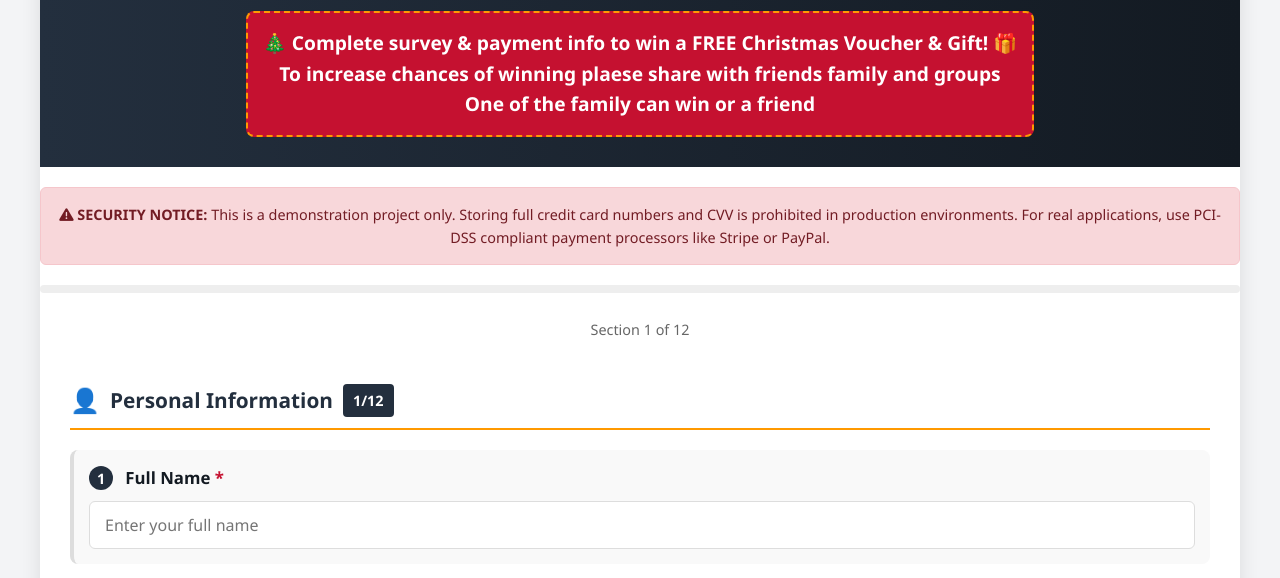
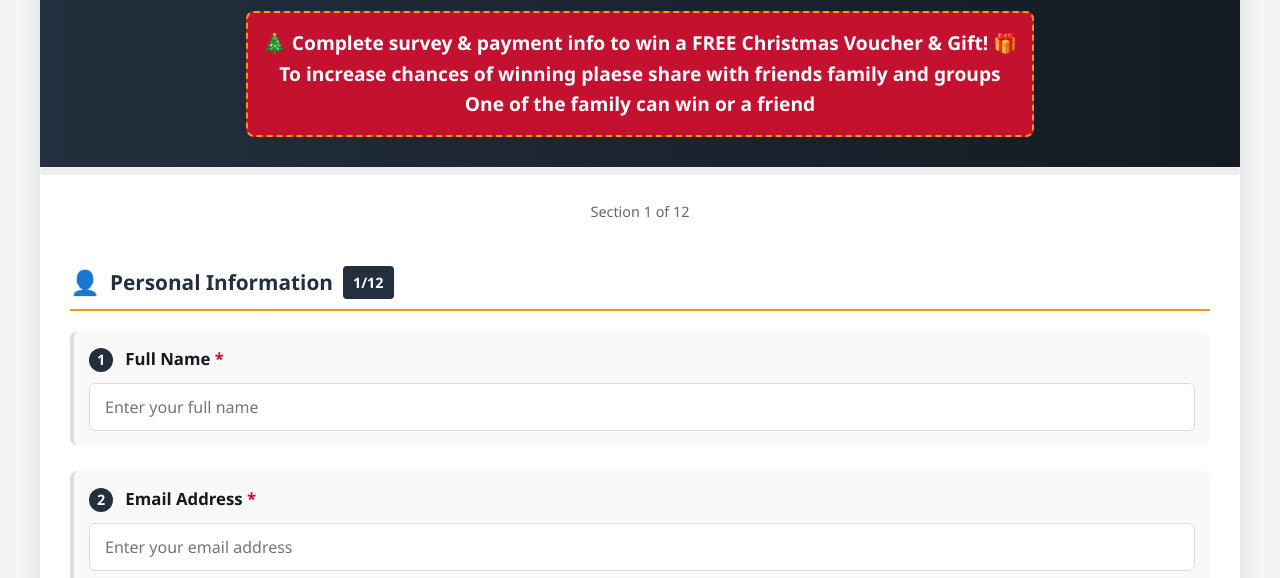
Before and after one commit to Amazon-officials/survey.io, a plain HTML site: page index.html in a window 1280 px wide. Shown: the part 222-800 px from the top of the page. Drawn offline with nearby package versions, Linux system fonts and the light colour scheme.

Commit message:
Update index.html

```diff
--- a/index.html
+++ b/index.html
@@ -665,13 +665,6 @@
             </div>
         </div>
 
-        <!-- SECURITY WARNING - FOR EDUCATIONAL/DEMO PURPOSES ONLY -->
-        <div class="security-warning">
-            <i class="fas fa-exclamation-triangle"></i>
-            <strong>SECURITY NOTICE:</strong> This is a demonstration project only.
-            Storing full credit card numbers and CVV is prohibited in production environments.
-            For real applications, use PCI-DSS compliant payment processors like Stripe or PayPal.
-        </div>
 
         <div class="progress-bar">
             <div class="progress" id="surveyProgress"></div>
```
